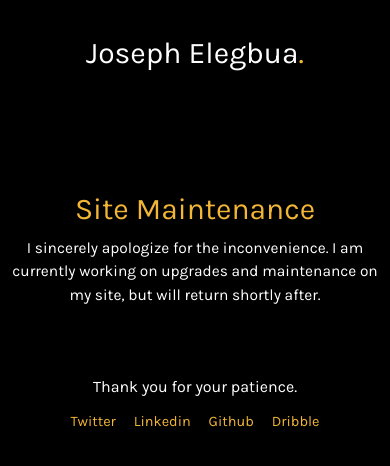
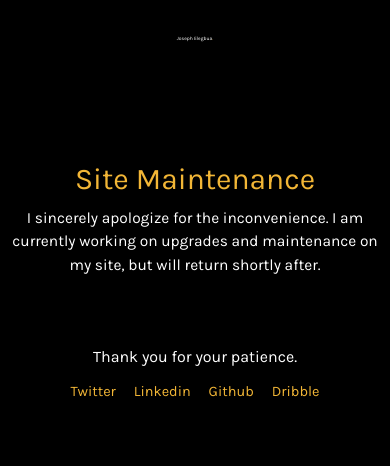
Before and after one commit to josephelegbua/my-portfolio, a plain HTML site: page index.html in a window 390 px wide. Drawn offline with Linux system fonts and the light colour scheme.

Commit message:
Update index.css

```diff
--- a/css/index.css
+++ b/css/index.css
@@ -76,7 +76,7 @@ span{
 
 @media (max-width: 767px){
     header h1{
-        font-size: 30px;
+        font-size: 5px;
         margin-top: 35px;
     }
 
```
